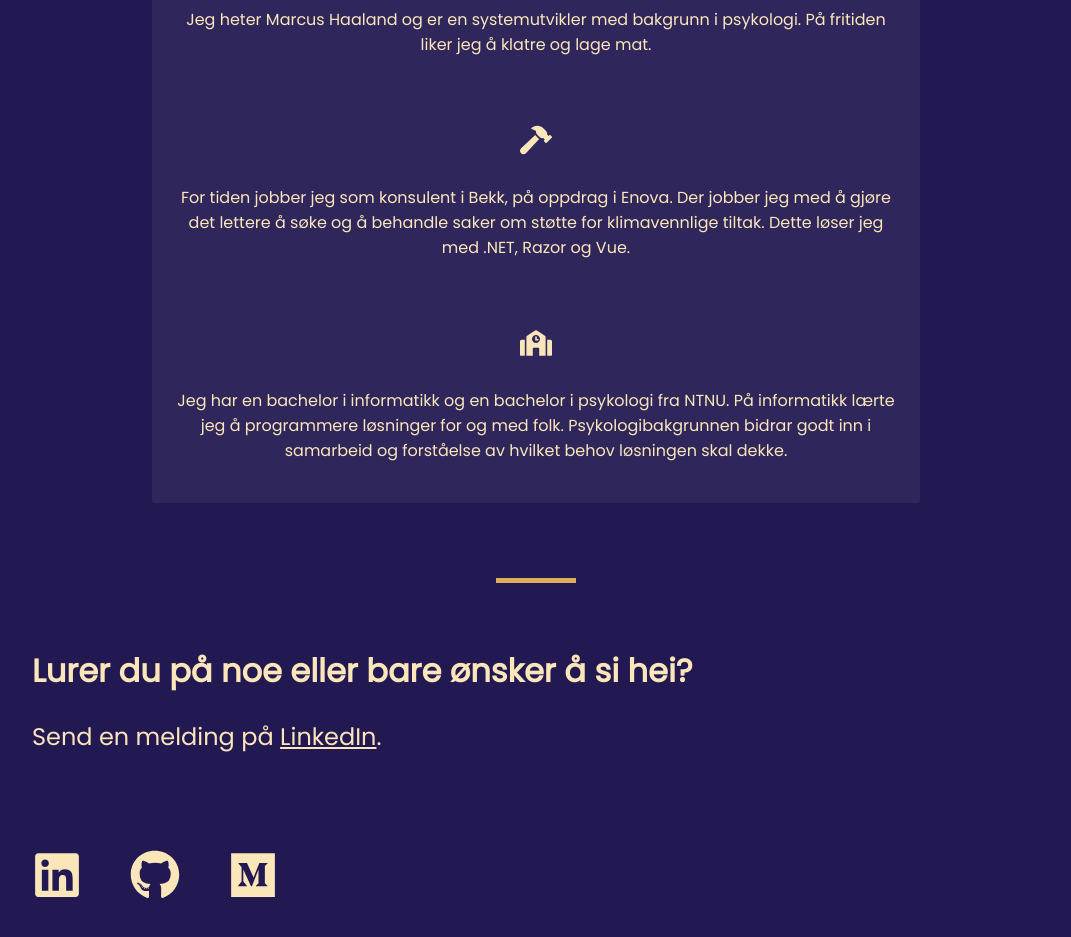
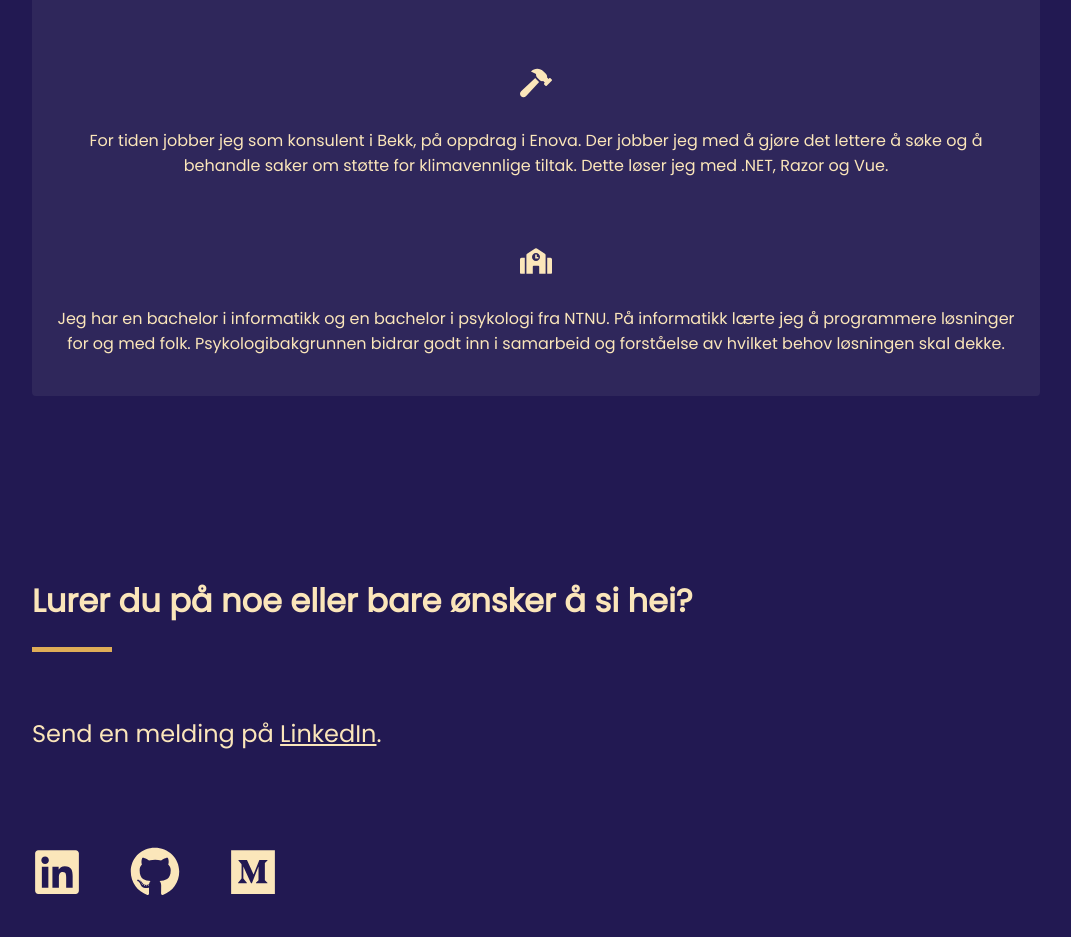
Before and after one commit to haalmarc/home, a Next.js app: page / in a window 1280 px wide. Shown: the part 1097-2034 px from the top of the page, without its empty margins (104-1175 px from the left). Built offline with nearby package versions, Linux system fonts and the light colour scheme.

Commit message:
style: left align page

```diff
--- a/components/Footer.tsx
+++ b/components/Footer.tsx
@@ -5,9 +5,11 @@ import { FaLinkedin, FaGithub, FaMedium } from "react-icons/fa";
 export default function Footer() {
   return (
     <footer>
-      <SectionTitle title="" id="contact" />
+      <SectionTitle
+        title="Lurer du på noe eller bare ønsker å si hei?"
+        id="contact"
+      />
 
-      <h1>Lurer du på noe eller bare ønsker å si hei?</h1>
       <p>
         Send en melding på{" "}
         <a
--- a/styles/About.module.css
+++ b/styles/About.module.css
@@ -1,8 +1,3 @@
-.aboutContainer {
-  max-width: 768px;
-  margin: 2em auto;
-}
-
 .aboutSection {
   display: flex;
   padding: 1.5rem;
--- a/styles/Layout.module.css
+++ b/styles/Layout.module.css
@@ -23,6 +23,7 @@
 
 .container footer {
   padding-bottom: 10rem;
+  padding-top: 10rem;
 }
 
 .container footer h1 {
--- a/styles/globals.css
+++ b/styles/globals.css
@@ -34,9 +34,6 @@ main {
 }
 
 .pageTitle {
-  display: flex;
-  flex-direction: column;
-  align-items: center;
   margin-bottom: 4rem;
 }
 
```
